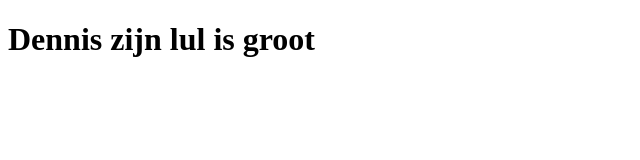
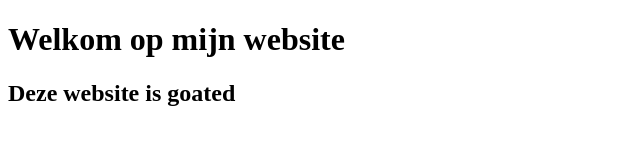
Before and after one commit to DennisDuiv/DennisDuiv.github.io, a plain HTML site: page index.html in a window 1280 px wide. Shown: the whole page, without its empty margins (0-640 px from the left). Drawn offline with Linux system fonts and the light colour scheme.

Commit message:
Update#2

```diff
--- a/index.html
+++ b/index.html
@@ -4,6 +4,7 @@
 
     </head>
     <body>
-        <h1>Dennis zijn lul is groot</h1>
+        <h1>Welkom op mijn website </h1>
+        <h2>Deze website is goated</h2>
     </body>
 </html>
```
